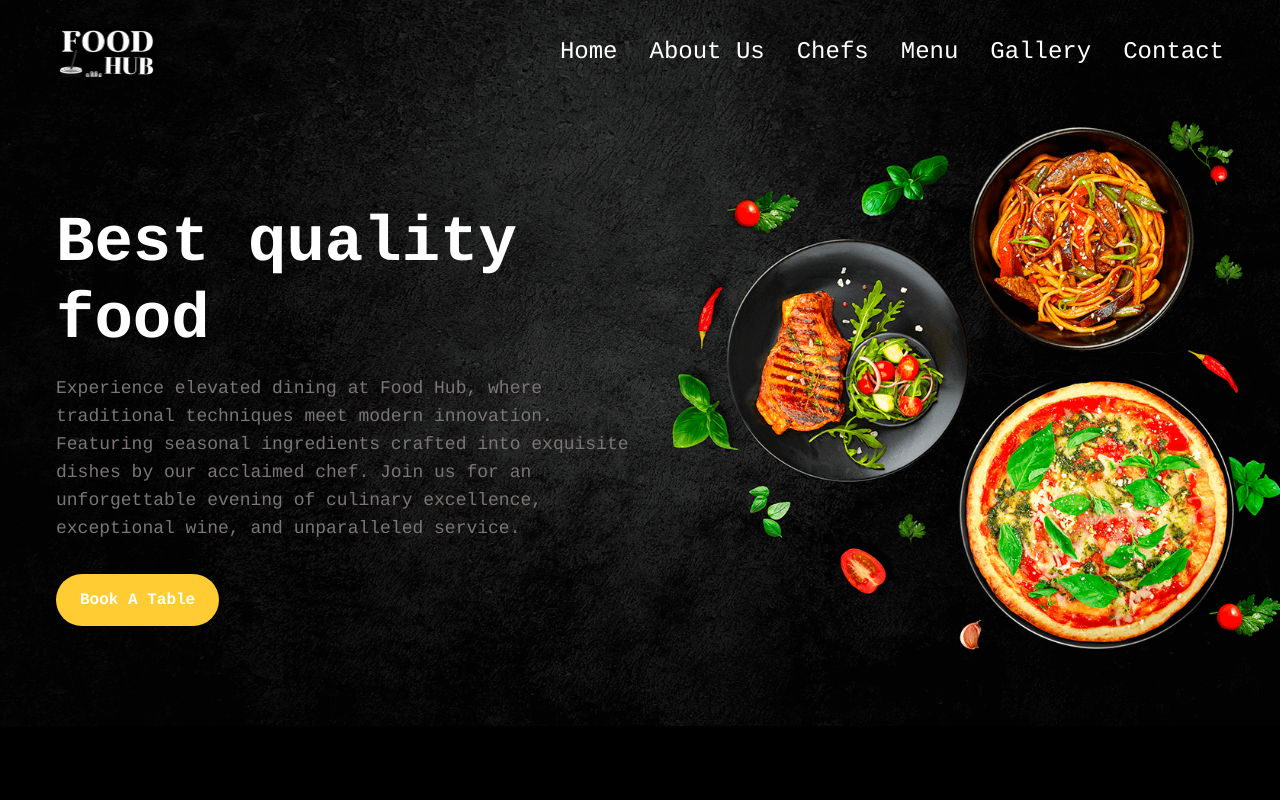
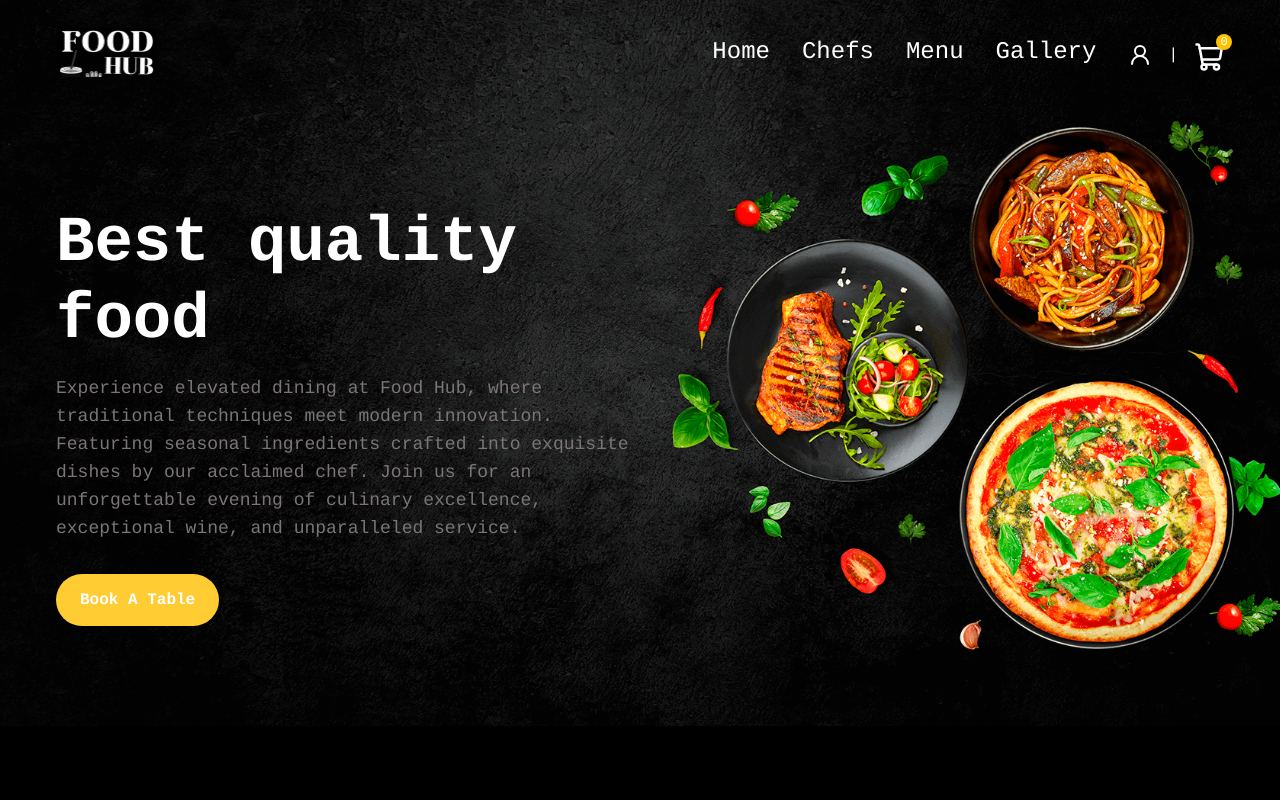
Before and after one commit to ziauddin25/foodHub-landingPage, a React (Vite) app: page / in a window 1280 px wide. Shown: the top 800 px of the page. Built offline with nearby package versions, Linux system fonts and the light colour scheme; no server answers.

Commit message:
fixed add to cart saved to local storage and add account, cart in home page navbar

```diff
--- a/src/components/Navbar.tsx
+++ b/src/components/Navbar.tsx
@@ -1,11 +1,26 @@
 
-import { Menu, X } from "lucide-react";
+import { Menu, ShoppingCart, UserRound, X } from "lucide-react";
 import { useState } from "react";
 import navLogo from '/imgs/logo-nav.jpg';
+import { useNavigate, useParams } from "react-router-dom";
+import { UserButton, useUser } from "@clerk/clerk-react";
+import { useCart } from "../context/CartContext";
 
 export default function Nabvar () {
 
     const [isMobile, setIsMobile] =useState(false);
+    const { isSignedIn } = useUser();
+    const { id } = useParams();
+    const navigate = useNavigate();
+    const {cartItems} = useCart();
+    const totalItems = cartItems.reduce((total, item) => total + (item.quantity || 1), 0);
+    const handleAddToCart = () => {
+        if (!isSignedIn) {
+        navigate(`/sign-in?redirect=/cart/${id}`);
+        } else {
+        navigate(`/cart/${id}`);
+        }
+    };
 
     return (
         <div className="py-7 flex items-center justify-between">
@@ -16,26 +31,56 @@ export default function Nabvar () {
             <nav className="hidden lg:block">
                 <ul className="flex gap-8 items-center justify-end">
                     <li><a href="/" className="text-2xl text-white font-normal hover:text-[#acabab] hover:underline">Home</a></li>
-                    <li><a href="#about_us" className="text-2xl text-white font-normal hover:text-[#acabab] hover:underline">About Us</a></li>
+                    {/* <li><a href="#about_us" className="text-2xl text-white font-normal hover:text-[#acabab] hover:underline">About Us</a></li> */}
                     <li><a href="#chefs" className="text-2xl text-white font-normal hover:text-[#acabab] hover:underline">Chefs</a></li>
                     <li><a href="#menu" className="text-2xl text-white font-normal hover:text-[#acabab] hover:underline">Menu</a></li>
                     <li><a href="#gallery" className="text-2xl text-white font-normal hover:text-[#acabab] hover:underline">Gallery</a></li>
-                    <li><a href="#contact" className="text-2xl text-white font-normal hover:text-[#acabab] hover:underline">Contact</a></li>
+                    {/* <li><a href="#contact" className="text-2xl text-white font-normal hover:text-[#acabab] hover:underline">Contact</a></li> */}
+                    <div className="flex items-center gap-4 text-white mt-1.5">
+                        {isSignedIn ? (
+                                <UserButton />
+                            ):<a href="#user" className=""><UserRound /></a>
+                        }
+                        <span className='text-white'>|</span>
+                        <div className="">
+                            <button className="relative cursor-pointer top-1.5" onClick={handleAddToCart}>
+                                <ShoppingCart size={30} color="white" />
+                                <span className="absolute -top-2 -right-2 bg-[#FFC200] text-white text-xs w-4 h-4 rounded-full flex items-center justify-center">
+                                    {totalItems}
+                                </span>
+                            </button>
+                        </div>
+                    </div>
                 </ul>
             </nav>
 
             {/* mobile */}
-            <div className="lg:hidden flex justify-end relative">
+            <div className="lg:hidden flex gap-4 items-center justify-end relative">
+                <div className="flex items-center gap-4 text-white">
+                    {isSignedIn ? (
+                        <UserButton />
+                        ):<a href="#user" className=""><UserRound /></a>
+                    }
+                    {/* <span className='text-white'>|</span> */}
+                    <div className="">
+                        <button className="relative cursor-pointer top-1.5" onClick={handleAddToCart}>
+                            <ShoppingCart size={26} color="white" />
+                            <span className="absolute -top-2 -right-2 bg-[#FFC200] text-white text-xs w-4 h-4 rounded-full flex items-center justify-center">
+                                {totalItems}
+                            </span>
+                        </button>
+                    </div>
+                </div>
                 <button className="relative cursor-pointer" onClick={() => setIsMobile(!isMobile)} >{isMobile ? <X color="#fff"/> : <Menu color="#fff" />}</button>
                 {isMobile && (
                     <nav className="absolute top-9 right-0 bg-black p-4 rounded-lg w-[200px]">
                         <ul>
                             <li className="mb-4"><a href="#home" className="text-2xl text-white font-normal hover:text-[#acabab] hover:underline">Home</a></li>
-                            <li className="mb-4"><a href="#about_us" className="text-2xl text-white font-normal hover:text-[#acabab] hover:underline">About Us</a></li>
+                            {/* <li className="mb-4"><a href="#about_us" className="text-2xl text-white font-normal hover:text-[#acabab] hover:underline">About Us</a></li> */}
                             <li className="mb-4"><a href="#chefs" className="text-2xl text-white font-normal hover:text-[#acabab] hover:underline">Chefs</a></li>
                             <li className="mb-4"><a href="#menu" className="text-2xl text-white font-normal hover:text-[#acabab] hover:underline">Menu</a></li>
                             <li className="mb-4"><a href="#gallery" className="text-2xl text-white font-normal hover:text-[#acabab] hover:underline">Gallery</a></li>
-                            <li className="mb-4"><a href="#contact" className="text-2xl text-white font-normal hover:text-[#acabab] hover:underline">Contact</a></li>
+                            {/* <li className="mb-4"><a href="#contact" className="text-2xl text-white font-normal hover:text-[#acabab] hover:underline">Contact</a></li> */}
                         </ul>
                     </nav>
                 )}
--- a/src/components/cart/components/Cart.tsx
+++ b/src/components/cart/components/Cart.tsx
@@ -56,11 +56,11 @@ export default function Cart() {
       <div className="container">
         <CheckoutNavbar />
         <div className="flex justify-between items-start gap-7 md:gap-5 flex-col md:flex-row">
-          <div className="w-full md:w-[63%] ">
+          <div className="w-full md:w-[63%]">
             {cartItems.map((item) => (
               <div
                 key={item.id}
-                className="bg-[#111] p-5 rounded-xl flex items-center gap-5"
+                className="bg-[#111] p-5 rounded-xl flex items-center gap-5 mb-5"
               >
                  <input
                   type="checkbox"
--- a/src/components/proceedToCheckout/components/ProceedToCheckout.tsx
+++ b/src/components/proceedToCheckout/components/ProceedToCheckout.tsx
@@ -48,9 +48,7 @@ export default function ProceedToCheckout() {
         (total, item) => total + item.price * (item.quantity || 1), 0
     );
 
-    const totalQuantity = cartItems.reduce(
-        (total, item) => total + (item.quantity || 1),0
-    );
+    const totalItems = cartItems.length;
 
     const increase = (id: number) => {
         setCartItems((prev) =>
@@ -224,7 +222,7 @@ export default function ProceedToCheckout() {
                             className="w-32 h-34 object-cover rounded-md"
                             />
 
-                            <div>
+                            <div className="w-full">
                             <h2 className="text-xl font-bold text-white">{item.title}</h2>
 
                             <div className="flex justify-between items-center mb-4">
@@ -256,7 +254,7 @@ export default function ProceedToCheckout() {
                     </div>
                     <div className="flex items-center justify-between mb-3">
                         <h3 className="text-[#6D6D6D] text-base">Items</h3>
-                        <p className="text-[#FFC200] text-base">{totalQuantity}</p>
+                        <p className="text-[#FFC200] text-base">{totalItems}</p>
                     </div>
                     <div className="flex items-center justify-between mb-3">
                         <h3 className="text-[#6D6D6D] text-base">Code Promo</h3>
--- a/src/context/CartContext.tsx
+++ b/src/context/CartContext.tsx
@@ -1,4 +1,4 @@
-import { createContext, useContext, useState, type ReactNode } from "react";
+import { createContext, useContext, useEffect, useState, type ReactNode } from "react";
 
 // Product Type
 export interface Product {
@@ -25,7 +25,14 @@ interface CartProviderProps {
 
 // Provider
 export const CartProvider = ({ children }: CartProviderProps) => {
-  const [cartItems, setCartItems] = useState<Product[]>([]);
+  const [cartItems, setCartItems] = useState<Product[]>(() => {
+    const saved = localStorage.getItem("cart");
+    return saved ? JSON.parse(saved) : [] ;
+  });
+
+  useEffect (()=> {
+    localStorage.setItem('cart', JSON.stringify(cartItems));
+  }, [cartItems]);
 
   // Add To Cart
   const addToCart = (product: Product) => {
```
Also changed, not shown: src/components/checkout/components/Checkout.tsx (indentation only).
